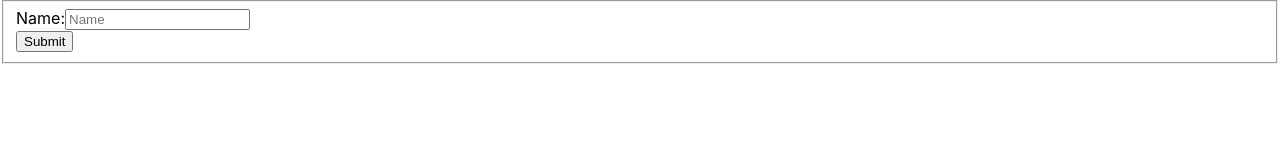
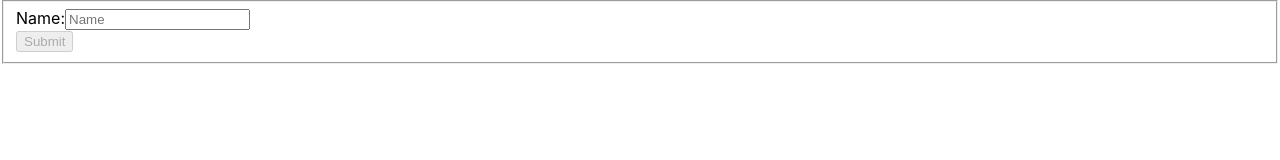
Before and after one commit to thy-jumrylsolivio/Prroject-1, a React (Create React App) app: page / in a window 1280 px wide. Shown: the top 160 px of the page. Built offline with nearby package versions, Linux system fonts and the light colour scheme.

Commit message:
disabled the button if there is no input

```diff
--- a/src/PreventDefault/PreventDom.js
+++ b/src/PreventDefault/PreventDom.js
@@ -23,7 +23,7 @@ function PreventDom() {
                             onChange={(e) => setName(e.target.value)}
                         />
                     </div>
-                    <button  type="submit">Submit</button>
+                    <button disabled={!name} type="submit">Submit</button>
                 </fieldset>
             </form>
 
```
